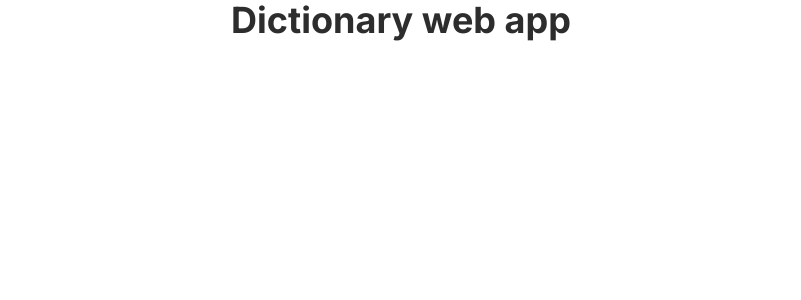
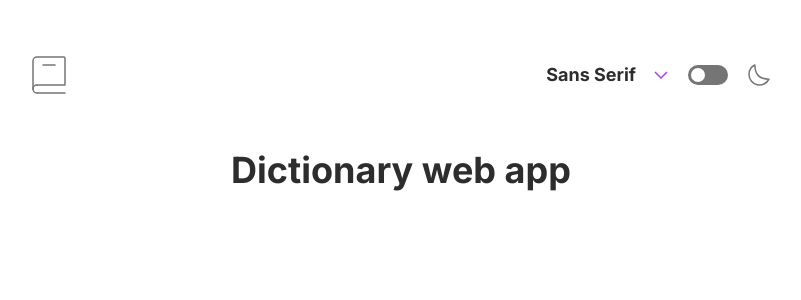
Before and after one commit to boonyarit-iamsaard/fm-dictionary-web-app, a Next.js app: page / in a window 1280 px wide. Shown: the top 300 px of the page, without its empty margins (239-1040 px from the left). Built offline with nearby package versions, Linux system fonts and the light colour scheme.

Commit message:
build: add header

```diff
--- a/src/components/Container.tsx
+++ /dev/null
@@ -1,9 +0,0 @@
-import { type FC, type PropsWithChildren } from 'react';
-
-export const Container: FC<PropsWithChildren> = ({ children }) => {
-  return (
-    <div className="container mx-auto w-[min(100%-3rem,_46.125rem)]">
-      {children}
-    </div>
-  );
-};
--- /dev/null
+++ b/src/components/icons/icon-arrow-down.tsx
@@ -0,0 +1,15 @@
+import { type FC } from 'react';
+
+export const IconArrowDown: FC = () => {
+  return (
+    <svg
+      xmlns="http://www.w3.org/2000/svg"
+      width="14"
+      height="8"
+      viewBox="0 0 14 8"
+      className="stroke-fm-primary"
+    >
+      <path fill="none" strokeWidth="1.5" d="m1 1 6 6 6-6" />
+    </svg>
+  );
+};
--- /dev/null
+++ b/src/components/icons/icon-moon.tsx
@@ -0,0 +1,21 @@
+import { type FC } from 'react';
+
+export const IconMoon: FC = () => {
+  return (
+    <svg
+      xmlns="http://www.w3.org/2000/svg"
+      width="22"
+      height="22"
+      viewBox="0 0 22 22"
+      className="stroke-fm-gray-500 dark:stroke-fm-primary"
+    >
+      <path
+        fill="none"
+        strokeLinecap="round"
+        strokeLinejoin="round"
+        strokeWidth="1.5"
+        d="M1 10.449a10.544 10.544 0 0 0 19.993 4.686C11.544 15.135 6.858 10.448 6.858 1A10.545 10.545 0 0 0 1 10.449Z"
+      />
+    </svg>
+  );
+};
--- /dev/null
+++ b/src/components/icons/index.tsx
@@ -0,0 +1,2 @@
+export { IconArrowDown } from './icon-arrow-down';
+export { IconMoon } from './icon-moon';
--- /dev/null
+++ b/src/components/ui/dropdown-menu.tsx
@@ -0,0 +1,75 @@
+import { Fragment, useState, type FC } from 'react';
+
+import { Menu, Transition } from '@headlessui/react';
+
+import { IconArrowDown } from '~/components/icons';
+import { cn } from '~/utils/class-names';
+
+const fontCategoryOptions = {
+  sans: {
+    label: 'Sans Serif',
+    className: 'font-sans',
+  },
+  serif: {
+    label: 'Serif',
+    className: 'font-serif',
+  },
+  mono: {
+    label: 'Mono',
+    className: 'font-mono',
+  },
+};
+
+export const DropdownMenu: FC = () => {
+  const [fontCategory, setFontCategory] =
+    useState<keyof typeof fontCategoryOptions>('sans');
+
+  return (
+    <Menu
+      as="div"
+      className="relative w-[11.4375rem] text-lg font-bold leading-6"
+    >
+      <div>
+        <Menu.Button
+          className={cn(
+            'inline-flex w-full items-center justify-end space-x-[1.125rem] rounded',
+            fontCategoryOptions[fontCategory].className
+          )}
+        >
+          <span>{fontCategoryOptions[fontCategory].label}</span>
+          <IconArrowDown />
+        </Menu.Button>
+      </div>
+      <Transition
+        as={Fragment}
+        enter="transition ease-out duration-100"
+        enterFrom="transform opacity-0 scale-95"
+        enterTo="transform opacity-100 scale-100"
+        leave="transition ease-in duration-75"
+        leaveFrom="transform opacity-100 scale-100"
+        leaveTo="transform opacity-0 scale-95"
+      >
+        <Menu.Items className="absolute right-0 mt-[1.125rem] flex w-[11.4375rem] flex-col space-y-4 rounded-lg bg-white p-6 shadow-md">
+          {Object.entries(fontCategoryOptions).map(([key, value]) => (
+            <Menu.Item key={key}>
+              {({ active }) => (
+                <button
+                  className={cn(
+                    'text-left ',
+                    value.className,
+                    active ? 'text-fm-primary' : ''
+                  )}
+                  onClick={() =>
+                    setFontCategory(key as keyof typeof fontCategoryOptions)
+                  }
+                >
+                  {value.label}
+                </button>
+              )}
+            </Menu.Item>
+          ))}
+        </Menu.Items>
+      </Transition>
+    </Menu>
+  );
+};
--- /dev/null
+++ b/src/components/ui/header.tsx
@@ -0,0 +1,19 @@
+import { type FC } from 'react';
+
+import { IconMoon } from '~/components/icons';
+import { DropdownMenu, Logo, Toggle } from '~/components/ui';
+
+export const Header: FC = () => {
+  return (
+    <header>
+      <div className="container mx-auto flex w-[min(100%-3rem,_46.125rem)] items-center justify-between py-6 md:py-14">
+        <Logo />
+        <div className="flex items-center space-x-5">
+          <DropdownMenu />
+          <Toggle />
+          <IconMoon />
+        </div>
+      </div>
+    </header>
+  );
+};
--- /dev/null
+++ b/src/components/ui/index.tsx
@@ -0,0 +1,4 @@
+export { DropdownMenu } from './dropdown-menu';
+export { Header } from './header';
+export { Logo } from './logo';
+export { Toggle } from './toggle';
--- /dev/null
+++ b/src/components/ui/logo.tsx
@@ -0,0 +1,19 @@
+import { type FC } from 'react';
+
+export const Logo: FC = () => {
+  return (
+    <svg
+      xmlns="http://www.w3.org/2000/svg"
+      width="34"
+      height="38"
+      viewBox="0 0 34 38"
+      className="stroke-fm-gray-500"
+    >
+      <g fill="none" fillRule="evenodd" strokeLinecap="round" strokeWidth="1.5">
+        <path d="M1 33V5a4 4 0 0 1 4-4h26.8A1.2 1.2 0 0 1 33 2.2v26.228M5 29h28M5 37h28" />
+        <path strokeLinejoin="round" d="M5 37a4 4 0 1 1 0-8" />
+        <path d="M11 9h12" />
+      </g>
+    </svg>
+  );
+};
--- /dev/null
+++ b/src/components/ui/toggle.tsx
@@ -0,0 +1,28 @@
+import { useState, type FC } from 'react';
+
+import { Switch } from '@headlessui/react';
+
+import { cn } from '~/utils/class-names';
+
+export const Toggle: FC = () => {
+  const [enabled, setEnabled] = useState(false);
+
+  return (
+    <Switch
+      checked={enabled}
+      onChange={setEnabled}
+      className={cn(
+        'relative inline-flex h-5 w-10 items-center rounded-full',
+        enabled ? 'bg-fm-primary' : 'bg-fm-gray-500'
+      )}
+    >
+      <span className="sr-only">Enable dark mode</span>
+      <span
+        className={cn(
+          'inline-block aspect-square h-[0.875rem] transform rounded-full bg-white transition',
+          enabled ? 'translate-x-[1.4375rem]' : 'translate-x-[0.1875rem]'
+        )}
+      />
+    </Switch>
+  );
+};
--- a/src/pages/index.tsx
+++ b/src/pages/index.tsx
@@ -1,16 +1,15 @@
 import { type NextPage } from 'next';
 
-import { Container } from '~/components/Container';
+import { Header } from '~/components/ui';
 
 const Home: NextPage = () => {
   return (
     <>
-      <main className="min-h-screen">
-        <Container>
-          <h1 className="text-center text-4xl font-extrabold">
-            Dictionary web app
-          </h1>
-        </Container>
+      <Header />
+      <main className="container mx-auto w-[min(100%-3rem,_46.125rem)]">
+        <h1 className="text-center text-4xl font-extrabold">
+          Dictionary web app
+        </h1>
       </main>
     </>
   );
```
